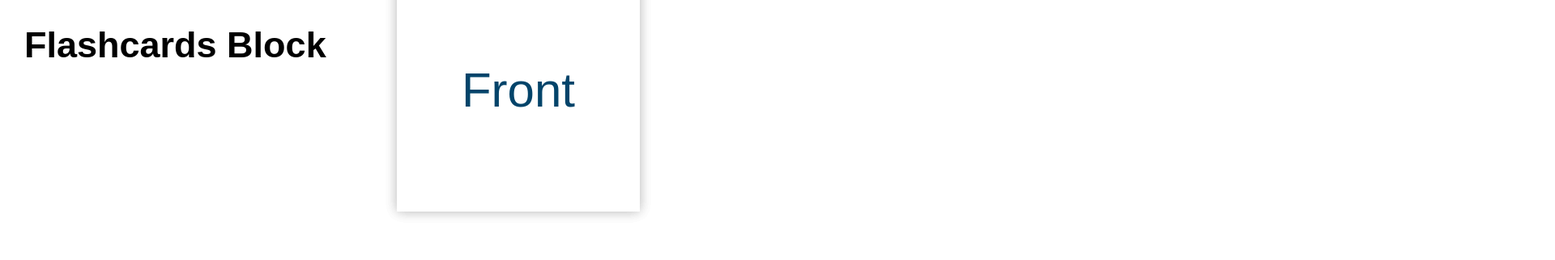
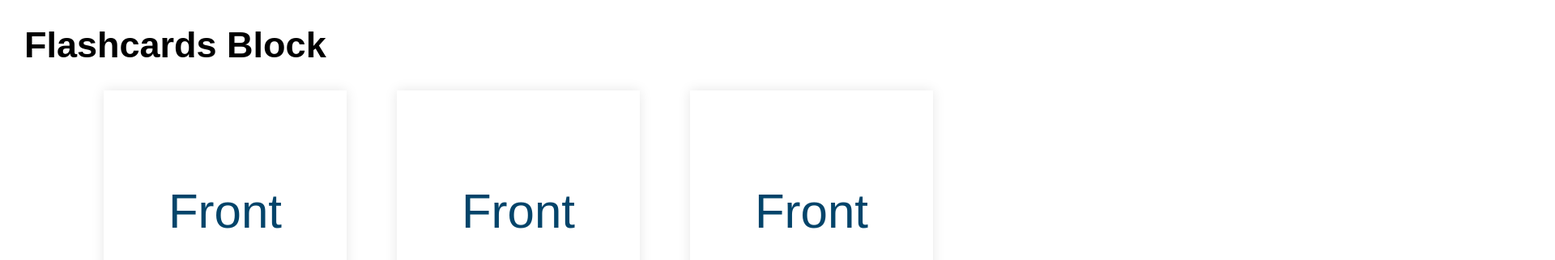
Before and after one commit to reynin14/Flashcards, a React (Create React App) app: page / in a window 1280 px wide. Shown: the top 322 px of the page at 81% size, 1920 px wide, since content can reach past the window. Built offline with nearby package versions, Linux system fonts and the light colour scheme.

Commit message:
flashcard rendering fixed

```diff
--- a/src/App.css
+++ b/src/App.css
@@ -1,8 +1,3 @@
-.flashcards-container {
-  top: 50%;
-  left: 50%;
-}
-
 .flashcard-header {
   font-family: sans-serif;
   font-size: 45px;
@@ -12,23 +7,21 @@
 }
 
 .flashcards-display {
-  position: relative;
-  top: 50%;
-  left: 50%;
-  display: flex, inline-block;
-  flex-direction: row;
+  margin: 0 auto;
+  width: 80%;
+  display: flex;
+  justify-content: space-between;
+  flex-wrap: wrap;
 }
 
 .card {
   width: 300px;
   height: 300px;
-  margin: -150px;
   float: left;
   perspective: 500px;
 }
 
 .content {
-
   width: 100%;
   height: 100%;
   box-shadow: 0 0 15px rgba(0,0,0,0.1);
@@ -47,14 +40,13 @@
   transform-style: preserve-3d;
   width: 300px;
   height: 300px;
-  margin: -150px;
   float: left;
   perspective: 500px;
   display: block;
 }
 
-.front,
-.back {
+.Front,
+.Back {
   height: 100%;
   width: 100%;
   background: white;
@@ -66,7 +58,7 @@
   backface-visibility: hidden;
 }
 
-.back {
+.Back {
   background: #03446A;
   color: white;
   transform: rotateY( 180deg );
--- a/src/components/flashcardsBlock/Flashcard.js
+++ b/src/components/flashcardsBlock/Flashcard.js
@@ -2,7 +2,6 @@ import React from 'react'
 import '../../App.css'
 
 class Flashcard extends React.Component{
-
   state = {
     flipped: false
   }
@@ -15,26 +14,17 @@ class Flashcard extends React.Component{
 
   render(){
 
-    let front =
-      <div className='front'>
-        Front
-      </div>
+    let side = this.state.flipped ? 'Back' : 'Front'
 
-    let back =
-      <div className='back'>
-        Back
-      </div>
-
-    return(
-      <div className={'card' + (this.state.flipped ? 'flipped' : '')} onClick={this.handleClick}>
-
-        <div className='content'>
-          {this.state.flipped ? back : front}
+    return (
+      <div className={'card' + (this.state.flipped ? 'flipped' : '')}>
+        <div className='content' onClick={this.handleClick}>
+          <div className={side}>
+            {side}
+          </div>
         </div>
-
       </div>
     )
   }
 }
-
 export default Flashcard
```
